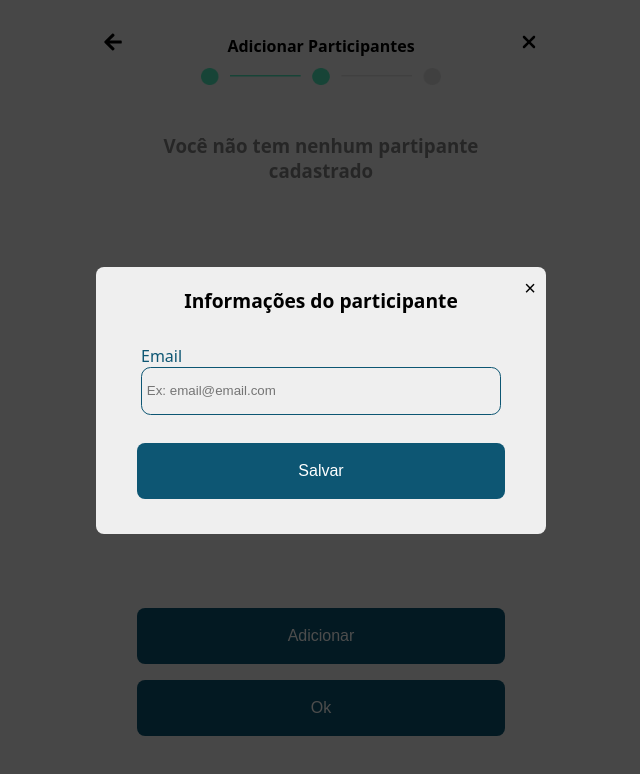
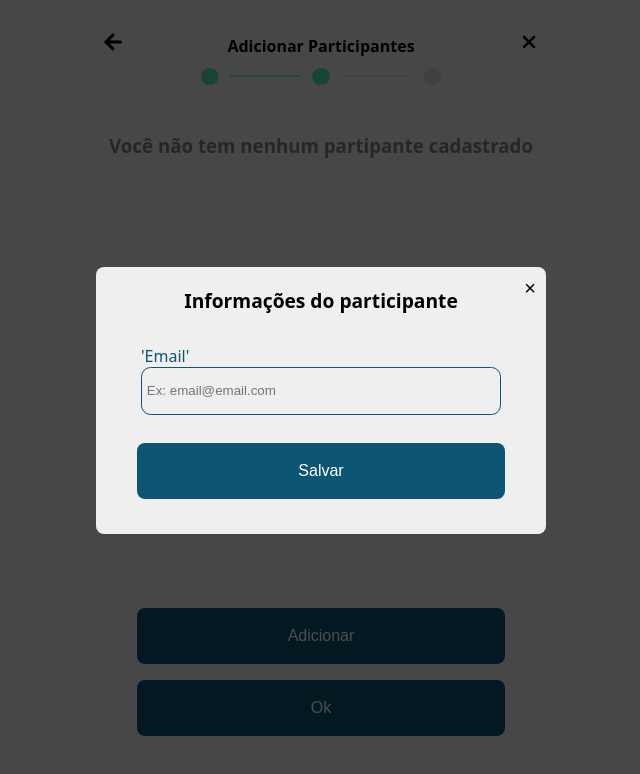
Before and after one commit to MatheusCarvalho2/secretsfriendsfrontend, a React (Vite) app: page /lista in a window 1280 px wide. Both pictures are taken after a click on the button "Adicionar". Shown: the top 774 px of the page, without its empty margins (319-959 px from the left). Built offline with nearby package versions, Linux system fonts and the light colour scheme.

Commit message:
Mudança dentro dos inputs da modal para diferença de placeholder dentro do email quando editar e adicionar

```diff
--- a/src/pages/ParticipantsList/ParticipantsList.css
+++ b/src/pages/ParticipantsList/ParticipantsList.css
@@ -11,7 +11,7 @@
     display: flex;
     flex-direction: column;
     justify-content: flex-start;
-    width: 380px;
+    width: 480px;
     text-align: center;
 }
 
@@ -73,3 +73,15 @@
     cursor: pointer;
     padding: 1rem 2rem;
 }
+
+.edition-buttons {
+    display: flex;
+    flex-direction: row;
+    justify-content: flex-end;
+    align-items: center;
+    gap: 1rem;
+}
+
+.edit-button {
+    border: none;
+}
--- a/src/pages/ParticipantsList/ParticipantsList.tsx
+++ b/src/pages/ParticipantsList/ParticipantsList.tsx
@@ -10,7 +10,6 @@ import { addParticipantList, removeParticipant } from '../../store/reducers/part
 import { useState } from 'react';
 import Modal from '../../components/Modal/Modal';
 import api from '../../server/api';
-import FormInputs from '../../components/Form/Form';
 
 function ParticipantsList() {
   const [isModalOpen, setIsModalOpen] = useState(false);
@@ -20,16 +19,7 @@ function ParticipantsList() {
   });
 
   const [emailAddParticipant, setEmailAddParticipant] = useState<string>('');
-  const formsParameters = [
-    {
-      labelForInput: 'Email',
-      placeholderInput: 'Ex: email@email.com',
-      typeInput: 'email',
-      setInputValue: setEmailAddParticipant,
-      inputName: 'email',
-      inputId: 'email-input'
-    }
-  ];
+  const [selectedParticipant, setSelectedParticipant] = useState('');
 
   const dispatch = useDispatch();
 
@@ -65,6 +55,12 @@ function ParticipantsList() {
     window.location.href = '/sorteio_realizado'
   };
 
+  const handleEditClick = (participant: string) => {
+    dispatch(removeParticipant(participant));
+    setSelectedParticipant(participant);
+    setIsModalOpen(true);
+  };
+
   return (
     <>
       <div className='home-content'>
@@ -84,11 +80,16 @@ function ParticipantsList() {
         <Modal isOpen={isModalOpen} onClose={() => setIsModalOpen(false)}>
           <h2 className='title-modal'>Informações do participante</h2>
 
-          <form onSubmit={handleAddParticipant} className='form-modal'>
+          <form onSubmit={handleAddParticipant} className='form-modal' method="Post">
             <div className='form-inputs'>
-              {formsParameters.map((formParameter, index) =>
-                <FormInputs key={index} {...formParameter} />
-              )}
+              <label htmlFor='email-input'>'Email'</label>
+              <input
+                type='email'
+                placeholder={selectedParticipant ? selectedParticipant : 'Ex: email@email.com'}
+                name='email'
+                id='email-input'
+                onChange={(event) => setEmailAddParticipant(event.target.value)}
+              />
             </div>
             <button className='button-modal' type="submit">Salvar</button>
           </form>
@@ -99,10 +100,20 @@ function ParticipantsList() {
             participantsListStore.map((participant, index) => (
               <div className='message-participant' key={index}>
                 <h3>{index} - {participant}</h3>
-                <button className='delete-button' type="button" name="delete" onClick={() => {
-                  dispatch(removeParticipant(participant));
-                }}>X</button>
+                <div className='edition-buttons'>
+
+                  <button className='delete-button' type="button" name="delete" onClick={() => {
+                    dispatch(removeParticipant(participant));
+                  }}>X</button>
+
+                  <button className='edit-button' type="button" name="edit" onClick={() => {
+                    handleEditClick(participant)
+                  }}>
+                    <img src="src/assets/images/edit_icon.png" alt="Editar" className="icon" />
+                  </button>
+                </div>
               </div>
+
             )) : <h3>Você não tem nenhum partipante cadastrado</h3>}
         </div>
 
```
Also changed, not shown: src/assets/images/edit_icon.png (added).
